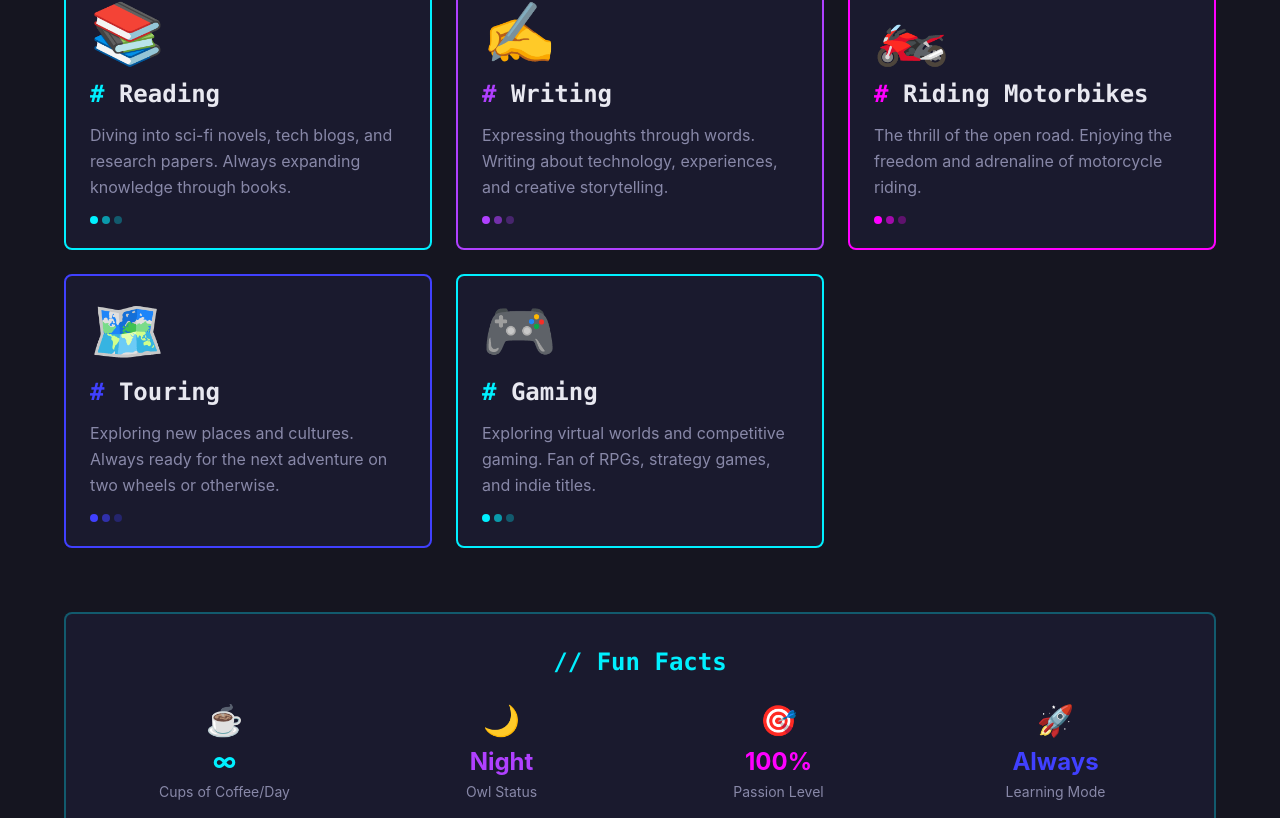
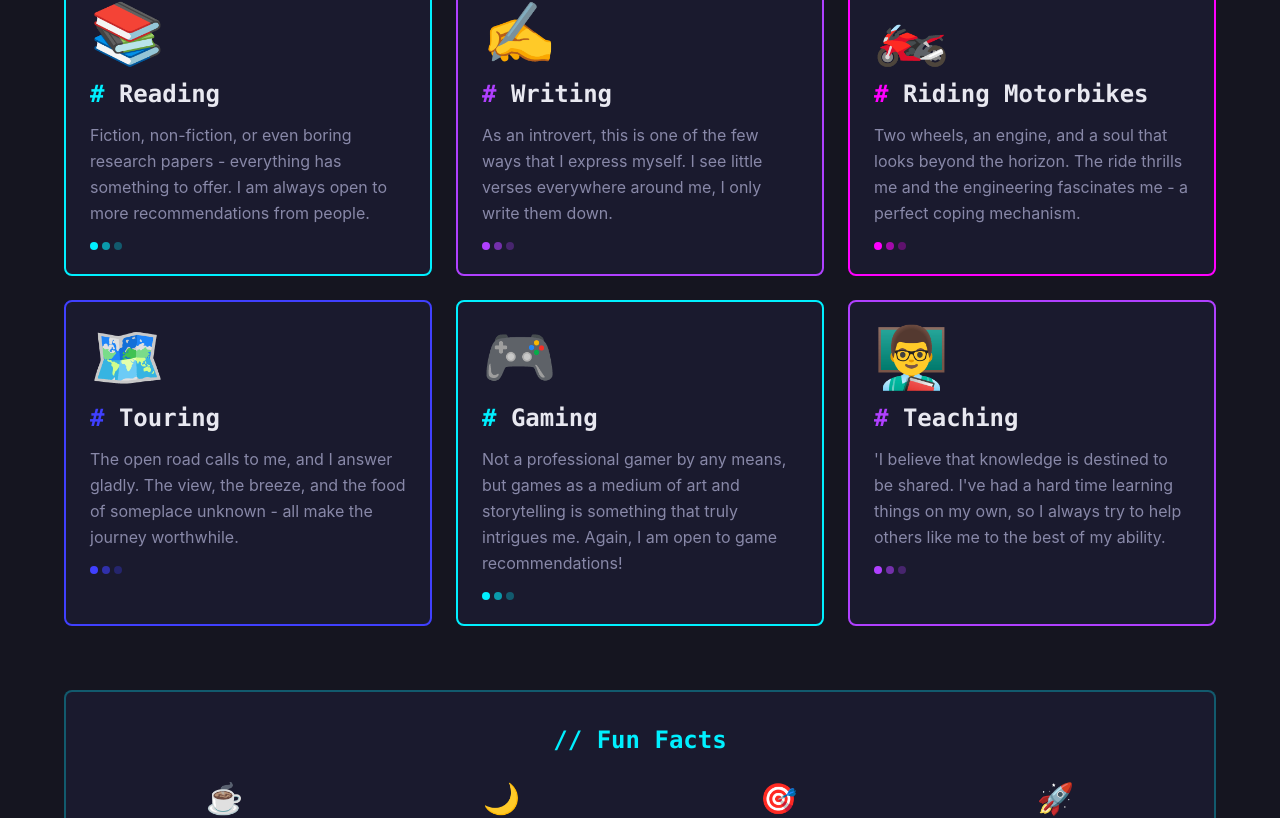
Before and after one commit to NotAlpha45/my-portfolio-v3, a React (Vite) app: page / in a window 1280 px wide. Shown: the part 7500-8318 px from the top of the page. Built offline with nearby package versions, Linux system fonts and the light colour scheme.

Commit message:
feat: Revise hobby descriptions for clarity and add teaching as a new hobby

```diff
--- a/src/components/Hobbies.tsx
+++ b/src/components/Hobbies.tsx
@@ -11,34 +11,40 @@ const Hobbies: React.FC = () => {
   const hobbies: Hobby[] = [
     {
       title: 'Reading',
-      description: 'Diving into sci-fi novels, tech blogs, and research papers. Always expanding knowledge through books.',
+      description: 'Fiction, non-fiction, or even boring research papers - everything has something to offer. I am always open to more recommendations from people.',
       icon: '📚',
       color: 'cyber-cyan',
     },
     {
       title: 'Writing',
-      description: 'Expressing thoughts through words. Writing about technology, experiences, and creative storytelling.',
+      description: 'As an introvert, this is one of the few ways that I express myself. I see little verses everywhere around me, I only write them down.',
       icon: '✍️',
       color: 'cyber-purple',
     },
     {
       title: 'Riding Motorbikes',
-      description: 'The thrill of the open road. Enjoying the freedom and adrenaline of motorcycle riding.',
+      description: 'Two wheels, an engine, and a soul that looks beyond the horizon. The ride thrills me and the engineering fascinates me - a perfect coping mechanism.',
       icon: "🏍️",
       color: 'cyber-pink',
     },
     {
       title: 'Touring',
-      description: 'Exploring new places and cultures. Always ready for the next adventure on two wheels or otherwise.',
+      description: 'The open road calls to me, and I answer gladly. The view, the breeze, and the food of someplace unknown - all make the journey worthwhile.',
       icon: '🗺️',
       color: 'cyber-blue',
     },
     {
       title: 'Gaming',
-      description: 'Exploring virtual worlds and competitive gaming. Fan of RPGs, strategy games, and indie titles.',
+      description: 'Not a professional gamer by any means, but games as a medium of art and storytelling is something that truly intrigues me. Again, I am open to game recommendations!',
       icon: '🎮',
       color: 'cyber-cyan',
     },
+    {
+      title: 'Teaching',
+      description: "'I believe that knowledge is destined to be shared. I've had a hard time learning things on my own, so I always try to help others like me to the best of my ability.",
+      icon: '👨‍🏫',
+      color: 'cyber-purple',
+    }
   ];
 
   const getColorClass = (color: string) => {
@@ -122,7 +128,7 @@ const Hobbies: React.FC = () => {
         <div className="mt-12 text-center">
           <blockquote className="text-xl md:text-2xl text-cyber-white italic border-l-4 border-cyber-cyan pl-6 py-4 inline-block">
             <span className="text-cyber-cyan">"</span>
-            Life is not just about writing code; it's about experiencing the world in all its dimensions.
+            You live in the present. The past is something you can never return to, and the future will always be ahead of you. What you do now, is what matters to everyone, including yourself. So, you might as well enjoy the little things that you have right now.
             <span className="text-cyber-cyan">"</span>
           </blockquote>
         </div>
```
